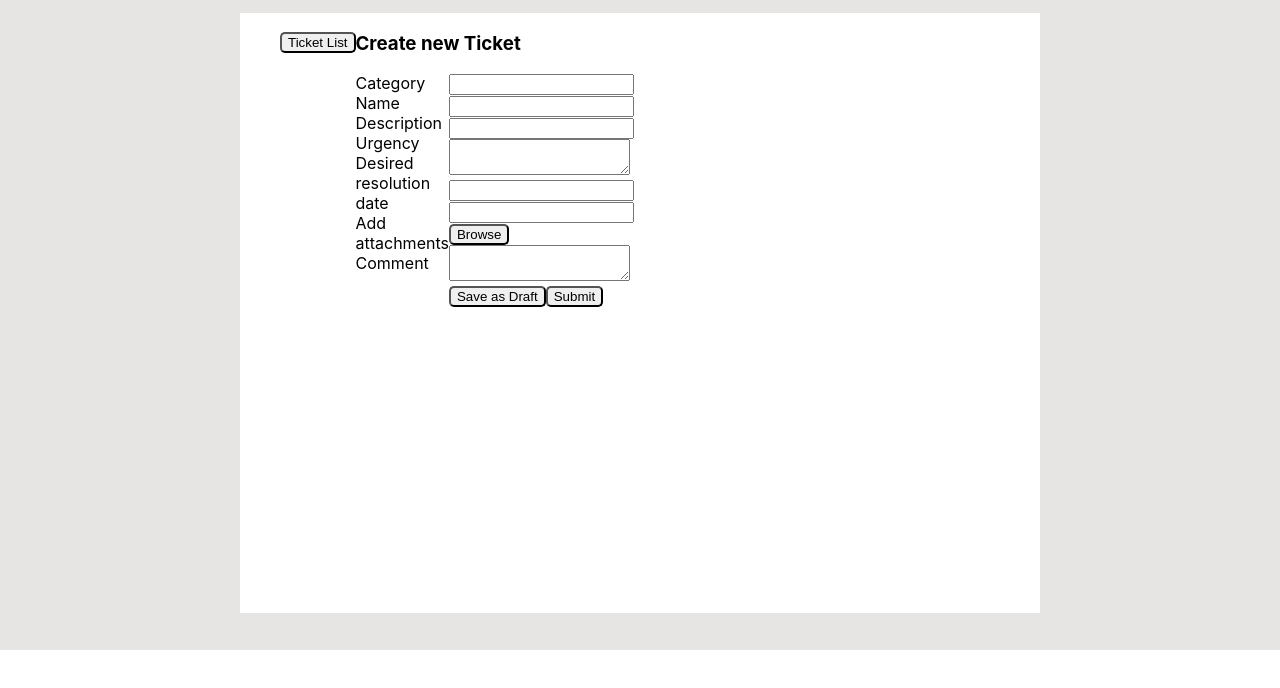
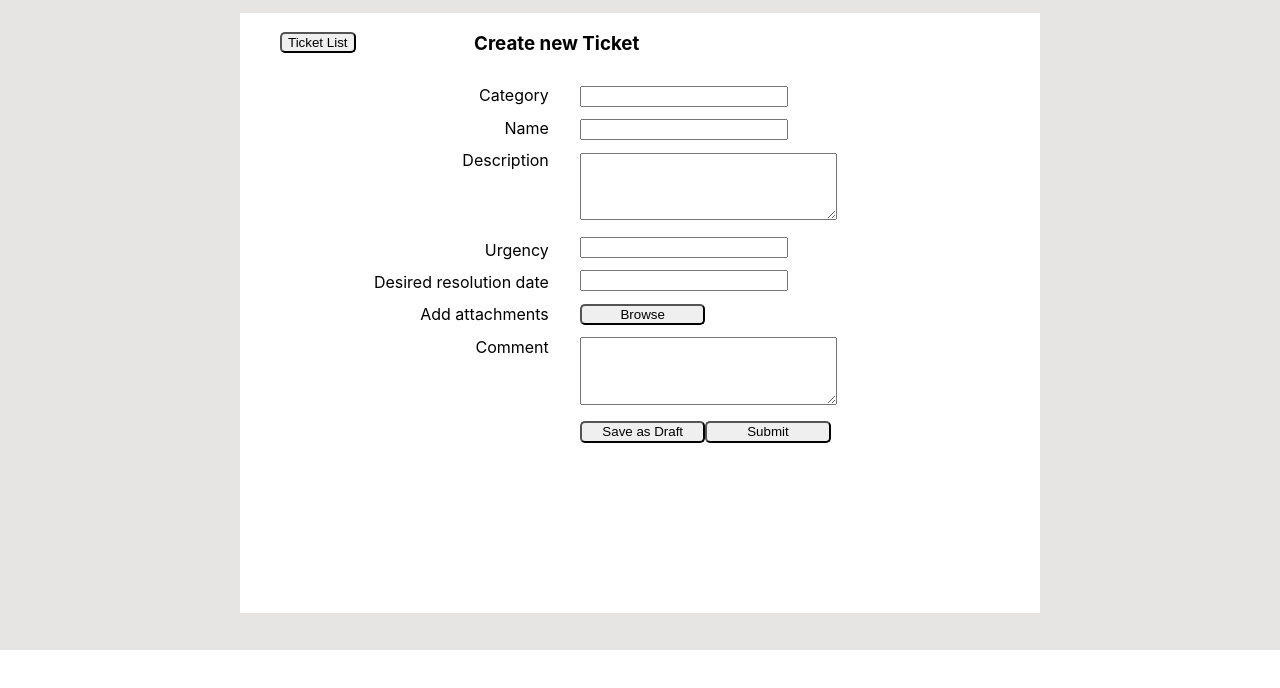
Before and after one commit to DanilaSamusev/JustInMindClient, a React (Create React App) app: page /ticketCreation in a window 1280 px wide. Shown: the top 688 px of the page. Built offline with nearby package versions, Linux system fonts and the light colour scheme.

Commit message:
Css for ticket creation frame were added

```diff
--- a/src/Components/TicketCreation/FieldNames.js
+++ b/src/Components/TicketCreation/FieldNames.js
@@ -1,9 +1,10 @@
 import * as React from "react";
+import '../../styles/ticketCreation/fieldNames.css'
 
-export default class FieldNames extends React.Component{
+export default class FieldNames extends React.Component {
 
     render() {
-        return(
+        return (
             <div className='fieldNames'>
 
                 <div>
@@ -17,6 +18,8 @@ export default class FieldNames extends React.Component{
                 <div>
                     Description
                 </div>
+
+                <label/>
 
                 <div>
                     Urgency
@@ -33,6 +36,7 @@ export default class FieldNames extends React.Component{
                 <div>
                     Comment
                 </div>
+
             </div>
         )
     }
--- a/src/Components/TicketCreation/TicketCreationForm.js
+++ b/src/Components/TicketCreation/TicketCreationForm.js
@@ -10,12 +10,9 @@ export default class TicketCreationForm extends React.Component {
 
                 <FieldNames/>
 
-
-                    <form
-                        className='form'
+                <form className='form'
                     onSubmit={() => this.fetchTicket()}
                 >
-                        <input/>
                     <input/>
                     <input/>
                     <textarea/>
--- /dev/null
+++ b/src/styles/ticketCreation/fieldNames.css
@@ -0,0 +1,13 @@
+.fieldNames {
+    display: flex;
+    flex-direction: column;
+    align-items: flex-end;
+}
+
+.fieldNames > div {
+    margin-top: 7%;
+}
+
+.fieldNames > label{
+    margin-top: 33%;
+}
--- a/src/styles/ticketCreation/ticketCreationBody.css
+++ b/src/styles/ticketCreation/ticketCreationBody.css
@@ -1,4 +1,9 @@
 .ticketCreationBody{
     display: flex;
     flex-direction: column;
+    width: 100%;
 }
+
+.title{
+    margin-left: 16%;
+}
--- a/src/styles/ticketCreation/ticketCreationForm.css
+++ b/src/styles/ticketCreation/ticketCreationForm.css
@@ -1,3 +1,26 @@
 .ticketCreationForm{
     display: flex;
 }
+
+.form {
+    margin-left: 5%;
+    width: 40%;
+}
+
+.form > input, .form > textarea, .form > button{
+    margin-top: 5%;
+}
+
+.form > input{
+    width: 80%;
+}
+
+.form > button{
+    width: 50%;
+    height: 7%;
+}
+
+.form > textarea{
+    width: 100%;
+    height: 20%;
+}
--- a/src/styles/ticketCreation/ticketCreationFrame.css
+++ b/src/styles/ticketCreation/ticketCreationFrame.css
@@ -7,11 +7,6 @@
 .ticketListButton {
     justify-content: flex-start;
     height: min-content;
+    width: 15%;
     margin-top: 2.5%;
 }
-
-.ticketCreationForm {
-
-    width: 200px;
-    height: 400px;
-}
```
Lines whose indentation alone changed are shown as unchanged.
